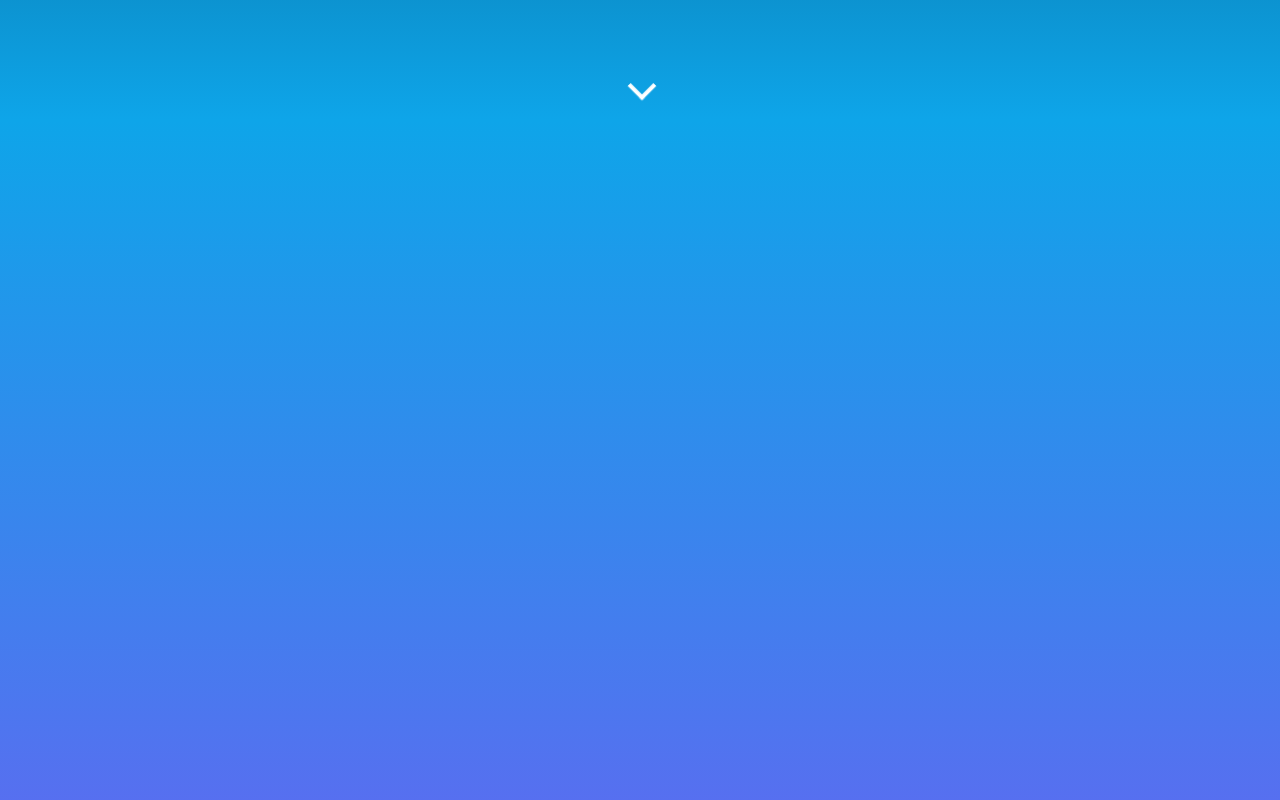
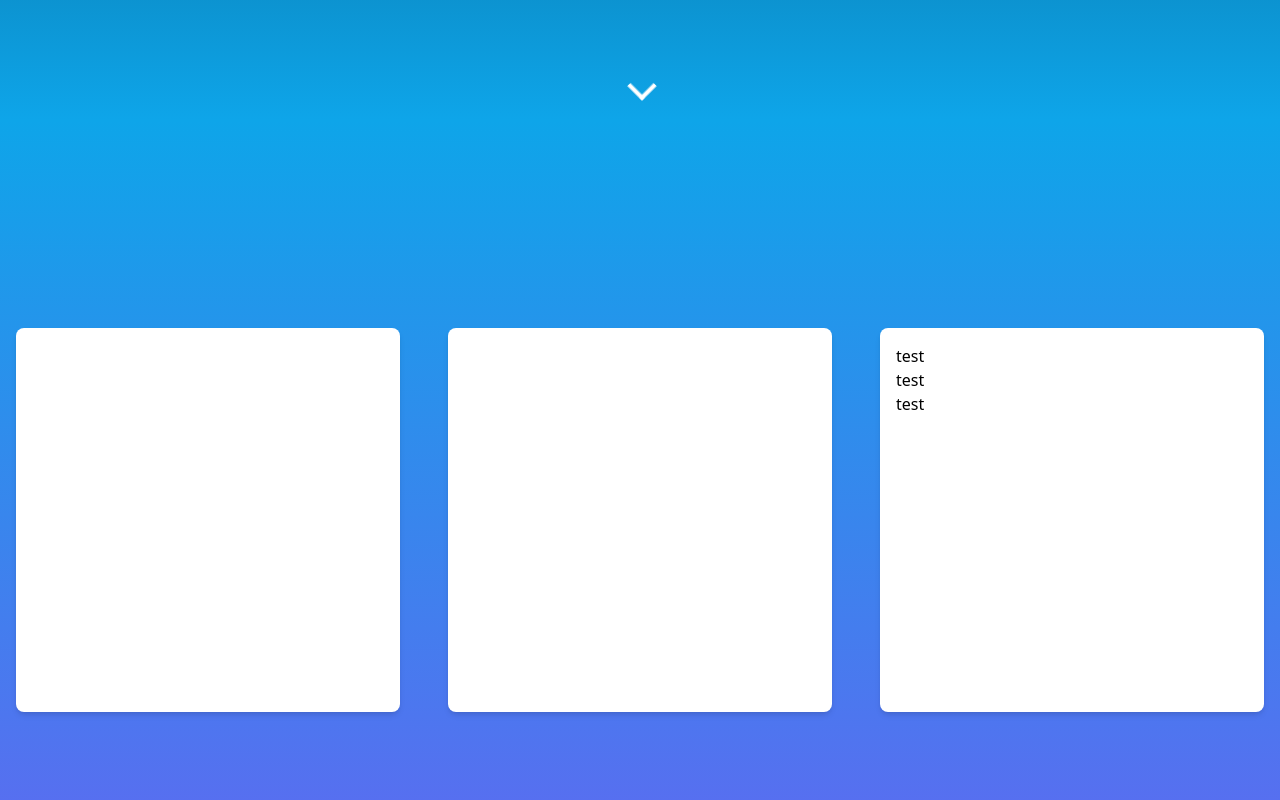
Before and after one commit to WahabJI/my-project, a Next.js app: page / in a window 1280 px wide. Shown: the part 680-1480 px from the top of the page. Built offline with nearby package versions, Linux system fonts and the light colour scheme.

Commit message:
added cards to projects page

```diff
--- a/pages/index.tsx
+++ b/pages/index.tsx
@@ -107,11 +107,25 @@ export default function Home() {
 
 
           {/* PROJECTS SECTION */}
-          <section id="projects" className=" bg-gradient-to-b from-sky-500 to-indigo-500 h-screen flex items-center">
+          <section id="projects" className=" bg-gradient-to-b from-sky-500 to-indigo-500 h-screen flex items-center mx-auto">
+              <div className="flex justify-center space-x-12 mx-auto">
+                <div className="bg-white rounded-lg shadow-md p-4 w-96 min-h-96">
+                  {/* Card content goes here */}
+                </div>
+                <div className="bg-white rounded-lg shadow-md p-4 w-96 min-h-96">
+                  {/* Card content goes here */}
+                </div>
+                <div className="bg-white rounded-lg shadow-md p-4 w-96 min-h-96 max-h-96">
+                  {/* Card content goes here */}
+                  test<br></br>
+                  test<br></br>
+                  test<br></br>
+                </div>
+              </div>
           </section>
 
           {/* EXPERIENCE SECTION */}
-          <section className="bg-gradient-to-b from-indigo-500 to-violet-300 h-screen">
+          <section className="bg-gradient-to-b from-indigo-500 to-violet-300 h-screen" hidden> // hidden attribute hides the section for now while working on the above section
           </section>
 
 
```
